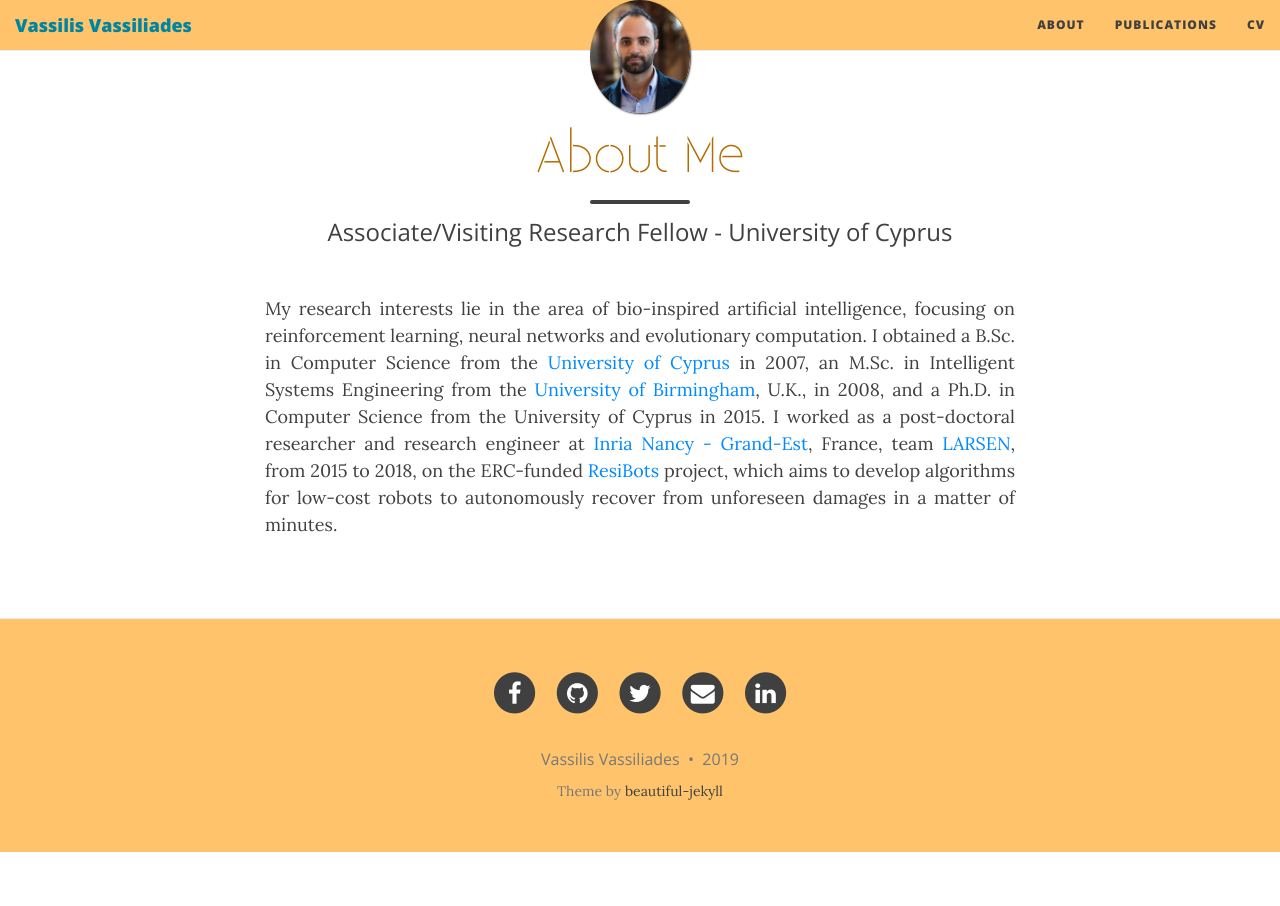
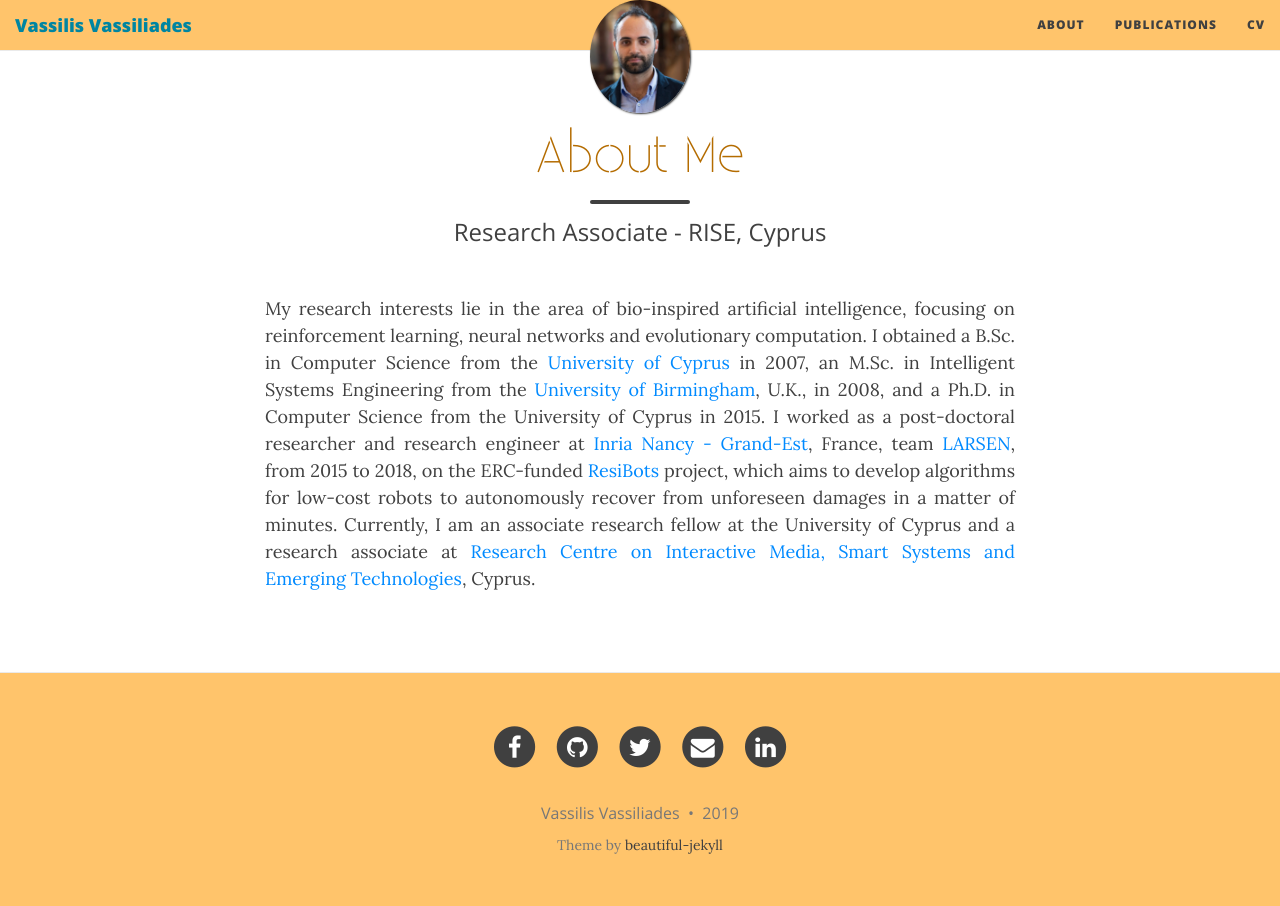
Before and after one commit to vassilisvas/vassilisvas.github.io, a Jekyll site: the page built from index.html, in a window 1280 px wide. Built offline with Jekyll 4.4.1, drawn with Linux system fonts in a browser that asks for light colours; nearby versions of some CDN libraries.

Commit message:
add new affiliation

```diff
--- a/index.html
+++ b/index.html
@@ -1,10 +1,10 @@
 ---
 layout: page
 title: About Me
-subtitle: Associate/Visiting Research Fellow - University of Cyprus
+subtitle: Research Associate - RISE, Cyprus
 ---
 
-<p align="justify">My research interests lie in the area of bio-inspired artificial intelligence, focusing on reinforcement learning, neural networks and evolutionary computation. I obtained a B.Sc. in Computer Science from the <a href="https://www.ucy.ac.cy/en/" target="_blank">University of Cyprus</a> in 2007, an M.Sc. in Intelligent Systems Engineering from the <a href="https://www.birmingham.ac.uk" target="_blank">University of Birmingham</a>, U.K., in 2008, and a Ph.D. in Computer Science from the University of Cyprus in 2015. I worked as a post-doctoral researcher and research engineer at <a href="https://www.inria.fr/en/centre/nancy" target="_blank">Inria Nancy - Grand-Est</a>, France, team <a href="https://team.inria.fr/larsen/" target="_blank">LARSEN</a>, from 2015 to 2018, on the ERC-funded <a href="https://www.resibots.eu" target="_blank">ResiBots</a> project, which aims to develop algorithms for low-cost robots to autonomously recover from unforeseen damages in a matter of minutes.
+<p align="justify">My research interests lie in the area of bio-inspired artificial intelligence, focusing on reinforcement learning, neural networks and evolutionary computation. I obtained a B.Sc. in Computer Science from the <a href="https://www.ucy.ac.cy/en/" target="_blank">University of Cyprus</a> in 2007, an M.Sc. in Intelligent Systems Engineering from the <a href="https://www.birmingham.ac.uk" target="_blank">University of Birmingham</a>, U.K., in 2008, and a Ph.D. in Computer Science from the University of Cyprus in 2015. I worked as a post-doctoral researcher and research engineer at <a href="https://www.inria.fr/en/centre/nancy" target="_blank">Inria Nancy - Grand-Est</a>, France, team <a href="https://team.inria.fr/larsen/" target="_blank">LARSEN</a>, from 2015 to 2018, on the ERC-funded <a href="https://www.resibots.eu" target="_blank">ResiBots</a> project, which aims to develop algorithms for low-cost robots to autonomously recover from unforeseen damages in a matter of minutes. Currently, I am an associate research fellow at the University of Cyprus and a research associate at <a href="http://rise.org.cy/en-gb/home/" target="_blank">Research Centre on Interactive Media, Smart Systems and Emerging Technologies</a>, Cyprus.
 </p>
 
 
```
